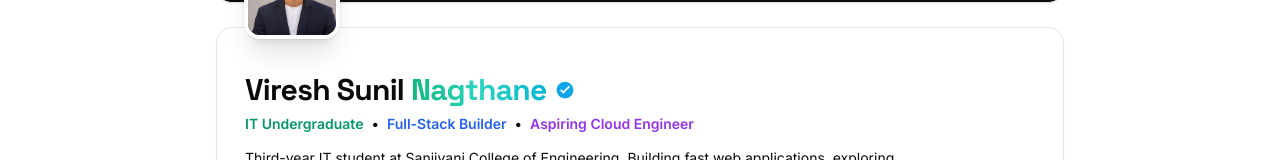
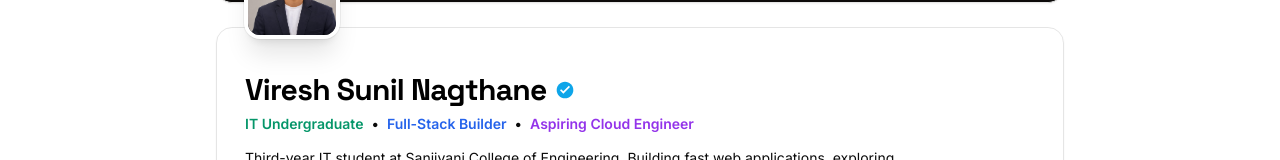
Before and after one commit to vireshnagthane/VN, a React (Vite) app: page / in a window 1280 px wide. Shown: the part 298-458 px from the top of the page. Built offline with nearby package versions, Linux system fonts and the light colour scheme; no server answers; a web font is replaced by a local one.

Commit message:
Make name Viresh Sunil Nagthane solid black in hero card

```diff
--- a/src/components/profile/Hero.tsx
+++ b/src/components/profile/Hero.tsx
@@ -59,11 +59,8 @@ export const Hero: React.FC = () => {
         <div className="mb-3.5 flex items-center justify-between">
           <div>
             <div className="flex items-center gap-1.5 sm:gap-2 flex-wrap">
-              <h1 className="font-space-grotesk text-xl sm:text-3xl font-bold tracking-tight">
-                <span className="text-foreground">Viresh Sunil </span>
-                <span className="text-transparent bg-clip-text bg-gradient-to-r from-emerald-500 via-teal-400 to-cyan-500 font-extrabold">
-                  Nagthane
-                </span>
+              <h1 className="font-space-grotesk text-xl sm:text-3xl font-bold tracking-tight text-black dark:text-white">
+                {profileData.name}
               </h1>
               {profileData.verified && (
                 <img
```
